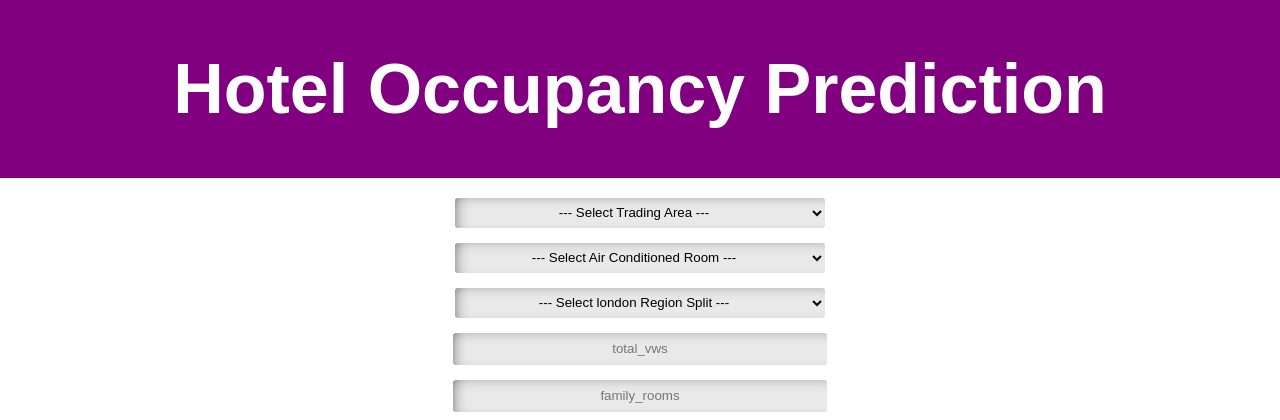
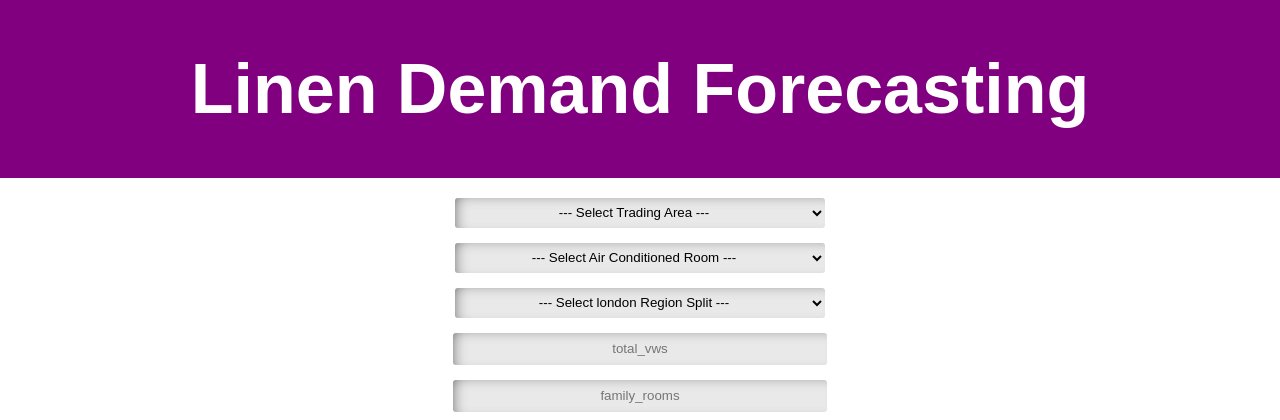
Before and after one commit to AnjaliDharmik/DemandForecasting, a Flask app: page / in a window 1280 px wide. Shown: the top 420 px of the page. Run offline with Flask 3, Linux system fonts and the light colour scheme; parts of the project's set-up code (start-up, migrations or seed data) failed here and were passed over.

Commit message:
Update Name

```diff
--- a/templates/index.html
+++ b/templates/index.html
@@ -3,7 +3,7 @@
 <html lang="en" dir="ltr">
     <head>
         <meta charset="utf-8">
-        <title>Hotel Occupancy Prediction</title>
+        <title>Linen Demand Forecasting</title>
 
         <link rel="stylesheet" type="text/css" href="static/styles.css">
 
@@ -13,7 +13,7 @@
 
         <!-- Website Title -->
     	<div class="container">
-			<h1 class='container-heading'>Hotel Occupancy Prediction</h1>
+			<h1 class='container-heading'>Linen Demand Forecasting</h1>
     	</div>
 
         <!-- Prediction Area -->
--- a/templates/result.html
+++ b/templates/result.html
@@ -3,7 +3,7 @@
 <html lang="en" dir="ltr">
     <head>
         <meta charset="utf-8">
-        <title>Hotel Occupancy Prediction</title>
+        <title>Linen Demand Forecasting</title>
 
         <link rel="stylesheet" type="text/css" href="static/styles.css">
 
@@ -13,7 +13,7 @@
 
         <!-- Website Title -->
     	<div class="container">
-            <h1 class='container-heading'>Hotel Occupancy Prediction</h2>
+            <h1 class='container-heading'>Linen Demand Forecasting</h2>
 
     	</div>
 
@@ -22,7 +22,7 @@
 
 			<!-- Result -->
 			<div class="results">
-				<p class='result-p'>The final Occupancy (range): {{ lower_limit }} to {{ upper_limit }}</p>
+				<p class='result-p'>The final Linen Demand (range): {{ lower_limit }} to {{ upper_limit }}</p>
 			</div>
 
         </div>
```
